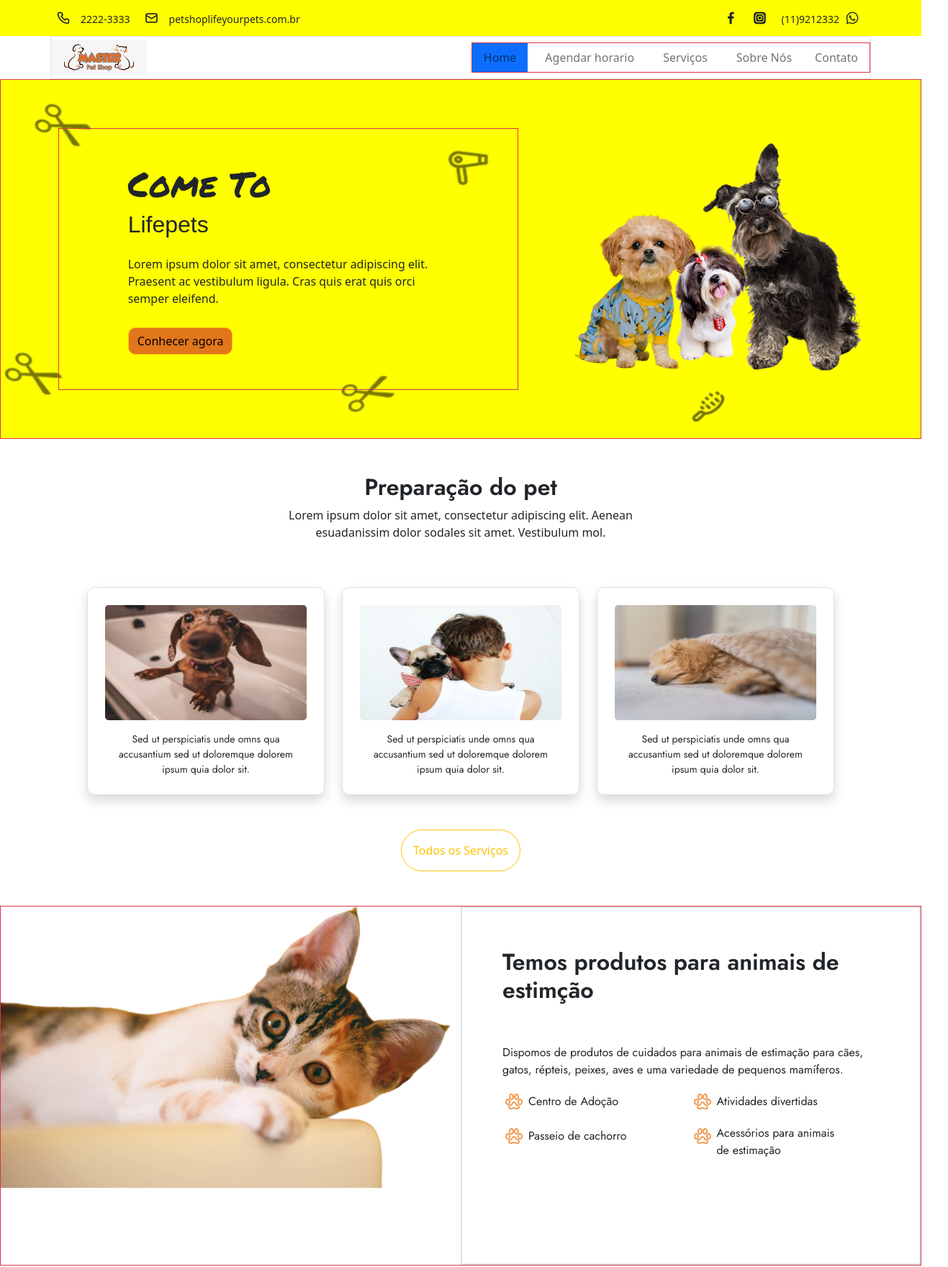
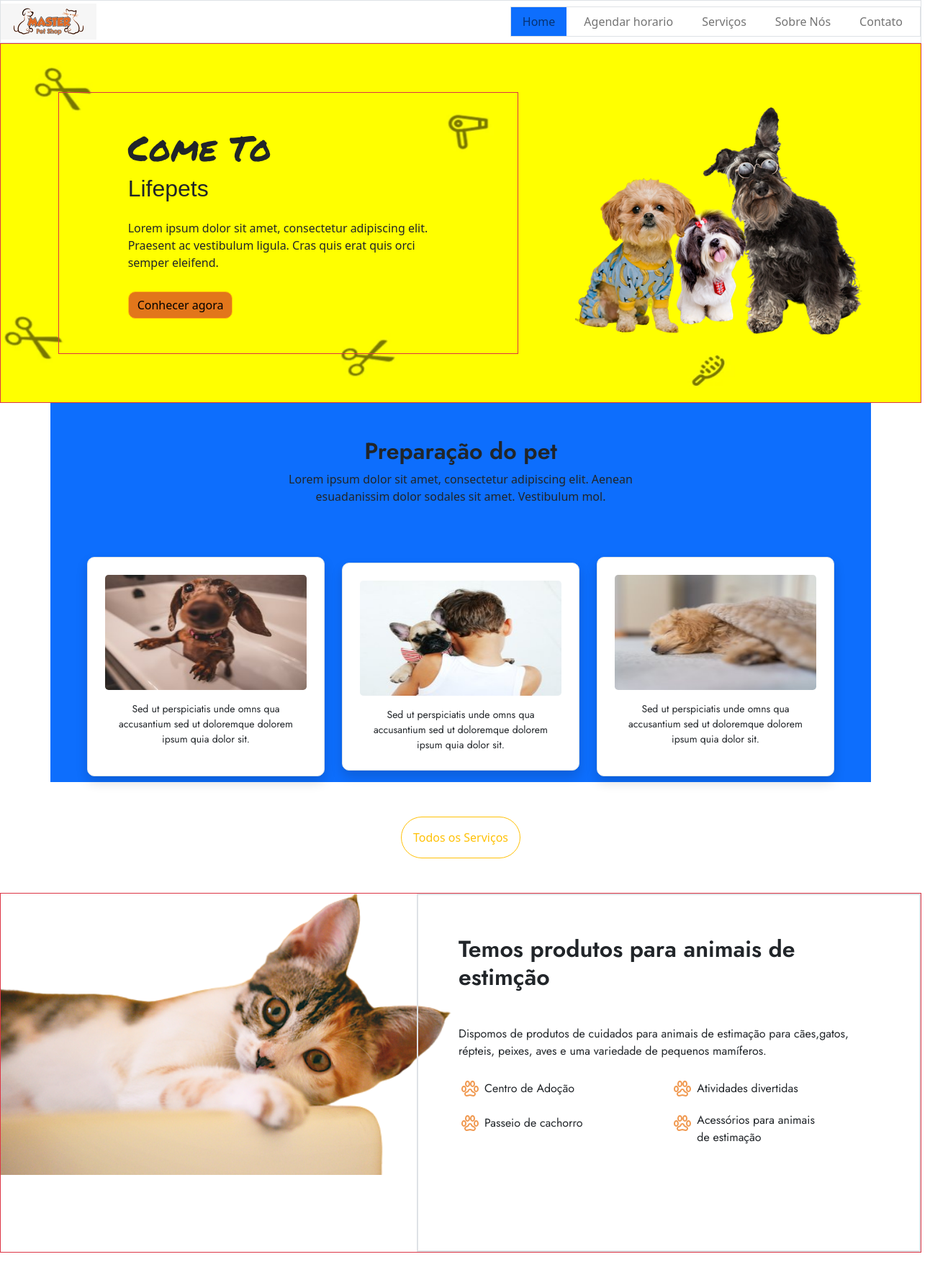
Before and after one commit to daniloadscavalcante/Site-Petshop, a plain HTML site: page index.html in a window 1280 px wide. Shown: the top 1761 px of the page at 72% size, 1317 px wide, since content can reach past the window. Drawn offline with nearby package versions, Linux system fonts and the light colour scheme; a web font is replaced by a local one.

Commit message:
Deixando o site responsivo

```diff
--- a/_css/main.css
+++ b/_css/main.css
@@ -5,6 +5,10 @@
     margin: 0;
     padding: 0;
     box-sizing: border-box;
+}
+
+body{
+    overflow-x: hidden;
 }
 
 /*=====Header======*/
@@ -68,6 +72,9 @@ nav{
     background-position: 0px -120px;
     min-height: 500px;
     height: 100%;
+}
+.bg-subsection{
+    max-width: 700px;
 }
 
 /*====Section loja====*/
@@ -226,3 +233,14 @@ textarea::placeholder{
 .title-footer p{
     font-size:11px;
 }
+
+@media only screen and (max-width:700px){
+    /*====Section serviços====*/
+.bg-servico{
+  background: transparent;
+
+}
+.paragrafos{
+
+}
+}
--- a/index.html
+++ b/index.html
@@ -21,7 +21,7 @@
 
     <header>
         <div class="container-fluid bg-hero p-0">
-            <div class="container p-2  d-flex justify-content-between align-content-center top-header">
+            <div class="container-lg p-2 d-none d-flex justify-content-between align-content-center top-header">
                 <div class="top-contato d-flex align-items-center">
                   <span class="numero-contato"><i class="uil uil-phone"></i>2222-3333</span>
                   <span><i class="uil uil-envelope-alt"></i>petshoplifeyourpets.com.br</span>
@@ -33,17 +33,17 @@
                 </div>
             </div>
 
-            <div class="container-fluid bg-white">
-                <nav class="container navbar navbar-expand-lg navbar-light px-0 border border-1">
+            <div class="container-fluid bg-white position-relative px-0" style="z-index: 999;">
+                <nav class="navbar navbar-expand-md navbar-light  border border-1 ">
                     <div class="container-fluid p-0 ">
                         <img src="_assets/logo1.png" alt="" class="logo w-auto d-block ">
 
-                        <button class="navbar-toggler" type="button" data-bs-toggle="collapse" data-bs-target="#navbarSupportedContent" aria-controls="navbarSupportedContent" aria-expanded="false" aria-label="Toggle navigation">
+                        <button class="navbar-toggler mx-2" type="button" data-bs-toggle="collapse" data-bs-target="#navbarSupportedContent" aria-controls="navbarSupportedContent" aria-expanded="false" aria-label="Toggle navigation">
                             <span class="navbar-toggler-icon"></span>
                         </button>
 
                         <div class="collapse navbar-collapse justify-content-end" id="navbarSupportedContent">
-                            <ul class="navbar-nav border border-1 border-danger ">
+                            <ul class="navbar-nav border border-1 bg-white ">
 
                                 <li class="nav-item bg-primary me-2 px-2">
                                     <a class="nav-link " href="#">Home</a>
@@ -61,7 +61,7 @@
                                     <a class="nav-link" href="#">Sobre Nós</a>
                                 </li>
 
-                                <li class="nav-item me-2">
+                                <li class="nav-item me-2 px-2">
                                     <a class="nav-link" href="#">Contato</a>
                                 </li>
                             </ul>
@@ -72,7 +72,7 @@
         </div>
 
         <div class="hero border border-danger">
-                <div class="text-hero border border-danger w-50 p-5">
+                <div class="text-hero border border-danger p-5 w-50">
                     <h2 class="px-5">Come To</h2>
                     <h1 class="px-5">Lifepets</h1>
                     <p class="px-5 my-4">Lorem ipsum dolor sit amet, consectetur adipiscing elit. Praesent ac vestibulum ligula. Cras quis erat quis orci semper eleifend.</p>
@@ -88,27 +88,27 @@
 
     <main>
         <!--SECTION PREPARAÇÃO DO PET-->
-        <section class="container text-center">
+        <section class="container text-center bg-primary">
             <div class="tittle-sections p-5">
                 <h4 class="fs-2 fw-bold title-sections">Preparação do pet</h4>
                 <p>Lorem ipsum dolor sit amet, consectetur adipiscing elit. Aenean<br>  esuadanissim dolor sodales sit amet. Vestibulum mol.</p>
             </div>
             <div class="row justify-content-center">
-                <div class="card p-4 border border-1 col shadow mx-2">
+                <div class="col-sm-12 col-md-6 card p-4 border border-1 shadow m-2">
                     <img src="./_assets/dog-banho (cópia).jpg" class="card-img-top rounded-3 img-fluid" alt="...">
                     <div class="card-body p-0">
                         <p class="card-text mt-3">Sed ut perspiciatis unde omns qua accusantium sed ut doloremque dolorem ipsum quia dolor sit.</p>
                     </div>
                 </div>
 
-                <div class="card p-4 border border-1 col shadow mx-3">
+                <div class="col-sm-12 col-md-6 card p-4 border border-1 shadow m-3">
                     <img src="./_assets/amor-pet.jpg" class="card-img-top rounded-3 img-fluid" alt="...">
                     <div class="card-body p-0">
                         <p class="card-text mt-3">Sed ut perspiciatis unde omns qua accusantium sed ut doloremque dolorem ipsum quia dolor sit.</p>
                     </div>
                 </div>
 
-                <div class="card p-4 border border-1 col shadow mx-2">
+                <div class="col-sm-12 card p-4 border border-1 shadow m-2">
                     <img src="./_assets/dog-sleep.jpg" class="card-img-top rounded-3 img-fluid" alt="...">
                     <div class="card-body p-0">
                         <p class="card-text mt-3">Sed ut perspiciatis unde omns qua accusantium sed ut doloremque dolorem ipsum quia dolor sit.</p>
@@ -121,30 +121,32 @@
         <section class="container-fluid text-center p-0">
             <div class=" border border-1 border-warning text-warning p-3 mt-5 d-inline-block rounded-pill">Todos os Serviços</div>
 
-            <div class=" bg-servico mt-5 border border-danger d-flex justify-content-end">
-                <div class="border border-2 w-50 text-lg-start p-2">
-                    <h4 class="fs-2 fw-bold title-sections p-5">Temos produtos para animais de estimção</h4>
+            <div class="bg-servico mt-5 border border-danger d-flex justify-content-end">
+                <div class="border border-2  text-lg-start p-md-2 bg-subsection">
+                    <h4 class="fs-2 fw-bold title-sections m-2 m-md-5 pe-md-5">Temos produtos para animais de estimção</h4>
 
-                    <p class="px-5 paragrafos">Dispomos de produtos de cuidados para animais de estimação para cães,<br>
-                        gatos, répteis, peixes, aves e uma variedade de pequenos mamíferos. </p>
+                    <p class="mx-4 mx-md-5 mt-3 mb-4 paragrafos">Dispomos de produtos de cuidados para animais de estimação para cães,gatos, répteis, peixes, aves e uma variedade de pequenos mamíferos. </p>
 
-                        <div class="p-0 row mx-5">
-                            <div class="col p-0">
-                                <span class="d-flex align-items-center paragrafos"><img class="me-1" src="_assets/icons8_cat-footprint.svg" alt="">Centro de Adoção</span>
-                                <span class="d-flex align-items-center mt-3 paragrafos"><img class="me-1" src="_assets/icons8_cat-footprint.svg" alt="">Passeio de cachorro</span>
+                        <div class="container-sm row p-0 mx-md-5 mx-auto px-4 p-lg-0">
+                            <div class="col-sm-6  col-md-5 p-0">
+                                <div class="d-flex align-items-center paragrafos"><img class="me-1" src="_assets/icons8_cat-footprint.svg" alt="">Centro de Adoção</div>
+                                <div class="d-flex align-items-center mt-2 mt-md-3 ms-4 ms-sm-0 paragrafos"><img class="me-1" src="_assets/icons8_cat-footprint.svg" alt="">Passeio de cachorro</div>
                             </div>
 
-                            <div class="col">
-                                <span class="d-flex align-items-center paragrafos"><img class="me-1" src="_assets/icons8_cat-footprint.svg" alt="">Atividades divertidas</span>
-                                <span class="d-flex align-items-start mt-3 paragrafos"><img class="me-1" src="_assets/icons8_cat-footprint.svg" alt="">Acessórios para animais<br> de estimação</span>
+                            <div class="col-sm-6 col-md-6">
+                                <div class="d-flex align-items-center paragrafos  mt-2 mt-sm-0 ms-5 ms-sm-0"><img class="me-1" src="_assets/icons8_cat-footprint.svg" alt="">Atividades divertidas</div>
+                                <div class="d-flex align-items-start text-start mt-2 mt-md-3 paragrafos ms-5 ms-sm-0 ps-5 ps-sm-0"><img class="me-1" src="_assets/icons8_cat-footprint.svg" alt="">Acessórios para animais<br> de estimação</div>
                             </div>
+                        </div>
+                        <div class="container-fluid p-0 d-md-none text-end">
+                            <img src="_assets/cat-right.png" alt="" class="img-fluid d-inline-block">
                         </div>
                 </div>
             </div>
         </section>
 
         <!--SECTION PROFISSIONAIS-->
-        <section class="container text-center">
+        <section class="container text-center d-none">
             <div class="m-5">
                 <p class="texto-overtitulo">CONHEÇA NOSSOS ESPECIALISTAS</p>
                 <h4 class="fs-2 fw-bold title-sections">Contamos com os melhores profissionais</h4>
@@ -180,7 +182,7 @@
         </section>
 
         <!--SECTION LOJA-->
-        <section class="container bg-img font-loja m-5 py-5 px-5">
+        <section class="container bg-img font-loja m-sm-5 py-5 px-0 px-sm-0 d-none">
             <div class="">
                 <p class="top-paragrafo">UMA LOJA DE ANIMAIS BEM ESTABELECIDA</p>
                 <h4 class="fs-2 fw-bold title-sections text-black">Acessórios para animais de<br> estimação, brinquedos e amor</h4>
@@ -205,7 +207,7 @@
         </section>
 
         <!--SECTION MARCAS-->
-        <section class="container text-center section-marcas">
+        <section class="container text-center section-marcas d-none">
             <h4>Oferecemos as melhores marcas em alimentos para animais de estimação</h4>
             <div class="p-4">
                 <span class="mx-4 fs-4 marca">qualidy</span>
@@ -218,7 +220,7 @@
         </section>
 
         <!---SECTION FORMULARIO-->
-        <section class="container">
+        <section class="container-sm d-none">
             <h4 class="fs-2 fw-bold title-sections text-black text-center py-5">Contato</h4>
             <div class="text-center">
                 <form class="w-50 mx-auto p-5">
@@ -242,7 +244,7 @@
             </div>
         </section>
 
-        <footer class="container-fluid mt-5 p-0">
+        <footer class="container-fluid mt-5 p-0 d-none">
             <div class="w-25 mx-auto text-center pt-5">
                 <img src="_assets/pata.svg" alt="">
             </div>
```
Also changed, not shown: _assets/cat-right.png (added).
